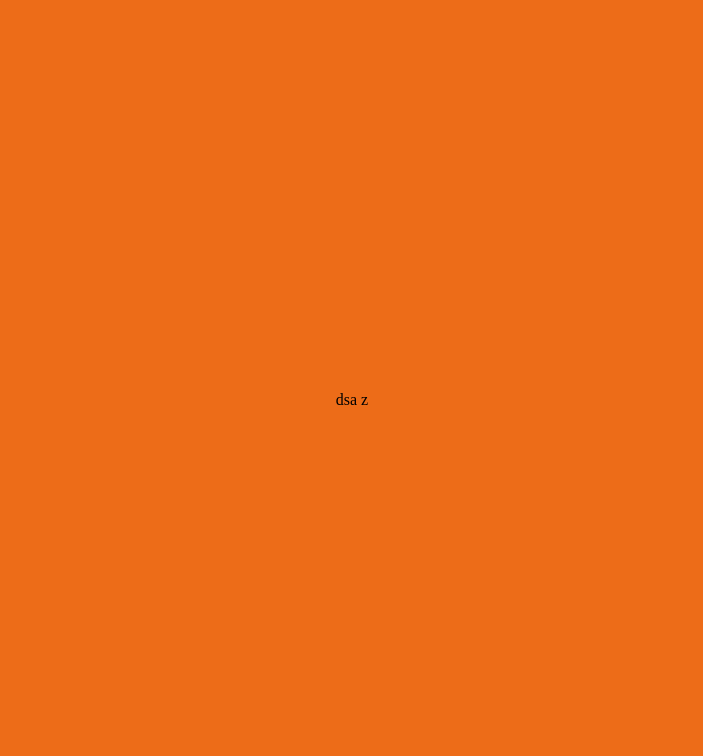
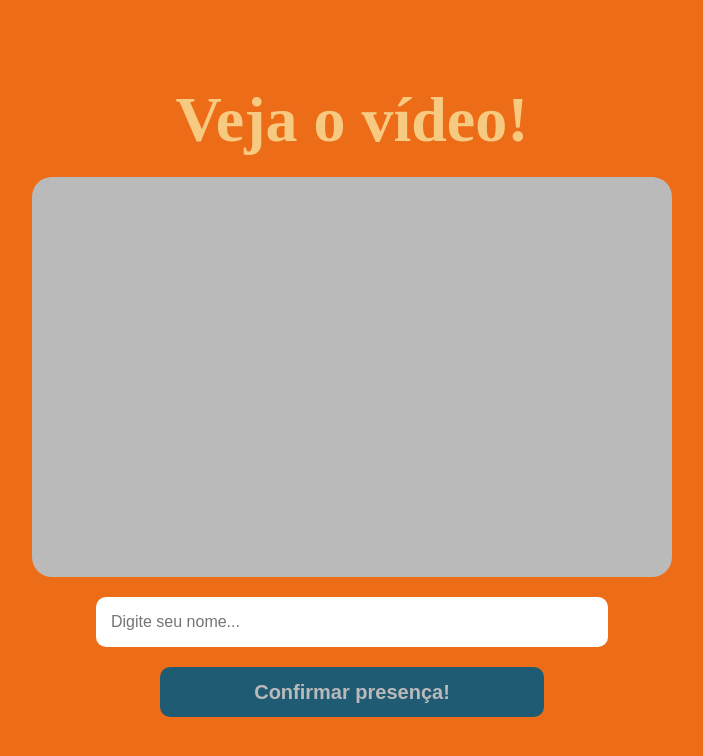
Before and after one commit to PedroVidalDev/convite-ctrlplay, a React (Create React App) app: page / in a window 1280 px wide. Shown: the top 756 px of the page, without its empty margins (288-991 px from the left). Built offline with nearby package versions, Linux system fonts and the light colour scheme.

Commit message:
feat: create home page

```diff
--- a/src/pages/Home/index.tsx
+++ b/src/pages/Home/index.tsx
@@ -1,7 +1,12 @@
-import { Container } from "./styles"
+import { Container, InputText, Submit, Title, Video } from "./styles"
 
 export const Home = () => {
     return (
-        <Container> dsa z</Container>
+        <Container>
+            <Title> Veja o vídeo! </Title>
+            <Video />
+            <InputText placeholder="Digite seu nome..." required/>
+            <Submit> Confirmar presença! </Submit>
+        </Container>
     )
 }
--- a/src/pages/Home/styles.ts
+++ b/src/pages/Home/styles.ts
@@ -1,8 +1,10 @@
-import styled from "styled-components";
+import styled, { css } from "styled-components";
 
 export const Container = styled.div`
     position: relative;
     display: flex;
+    flex-direction: column;
+    gap: 20px;
 
     width: 100%;
     height: 100%;
@@ -12,3 +14,56 @@ export const Container = styled.div`
 
     background-color: ${({theme}) => theme.COLORS.PRIMARY_MAIN};
 `
+
+export const Title = styled.h1`
+    font-size: 64px;
+    font-weight: 800;
+    color: ${({theme}) => theme.COLORS.PRIMARY_LIGHTER}
+`
+
+export const Video = styled.div`
+    width: 50%;
+    height: 50%;
+
+    border-radius: 20px;
+    border: 0;
+
+    background-color: ${({theme}) => theme.COLORS.NEUTRAL_50};
+`
+
+export const InputText = styled.input`
+    width: 40%;
+    height: 50px;
+    border-radius: 10px;
+    border: 0;
+    outline: none;
+    font-size: 16px;
+    padding: 15px;
+
+    &:focus-visible{
+        outline: 2px solid ${({theme}) => theme.COLORS.SECUNDARY_MAIN}
+    }
+`
+
+export const Submit = styled.button`
+    width: 30%;
+    height: 50px;
+    border-radius: 10px;
+    border: 0;
+    cursor: pointer;
+    font-size: 20px;
+    font-weight: 700;
+    transition: 0.5s;
+    ${({theme}) => css`
+        background-color: ${theme.COLORS.SECUNDARY_MAIN};
+        color: ${theme.COLORS.NEUTRAL_50};
+    `}
+
+    &:hover{
+        ${({theme}) => css`
+            background-color: ${theme.COLORS.PRIMARY_LIGHT};
+        `}
+        transform: scale(110%);
+    }
+
+`
--- a/src/theme/theme.ts
+++ b/src/theme/theme.ts
@@ -1,7 +1,12 @@
 export const theme = {
     COLORS: {
         PRIMARY_MAIN: "#ED6C18",
+        PRIMARY_LIGHT: "#ED9C18",
+        PRIMARY_LIGHTER: "#f7ca81",
+
         SECUNDARY_MAIN: "#205B74",
+        SECUNDARY_LIGHTER: "#73c7eb",
+
         NEUTRAL_50: "#BABABA",
     },
 }
```
